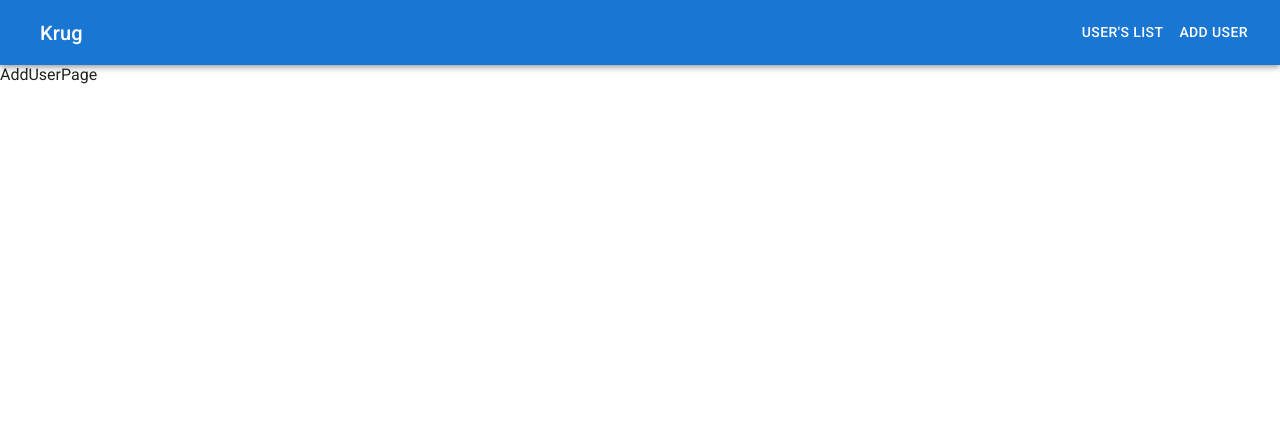
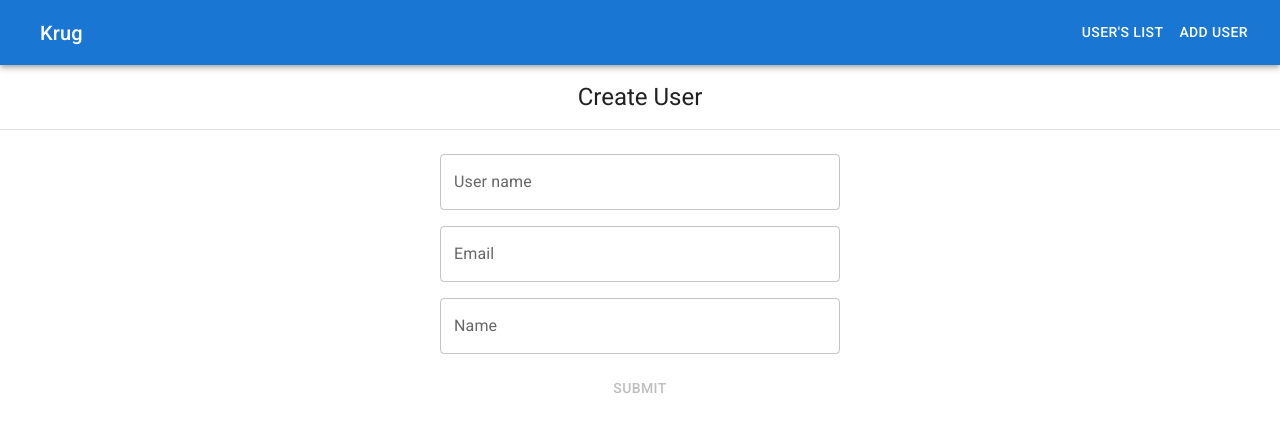
Before and after one commit to amberlynn364/react-ts-redux, a React (Vite) app: page /add-user in a window 1280 px wide. Shown: the top 432 px of the page. Built offline with nearby package versions, Linux system fonts and the light colour scheme.

Commit message:
feat: implement AddUserPage

```diff
--- a/src/pages/AddUserPage/AddUserPage.tsx
+++ b/src/pages/AddUserPage/AddUserPage.tsx
@@ -1,5 +1,7 @@
+import UsersForm from '../../components/UsersForm/UsersForm';
+
 const AddUserPage = () => {
-  return <div>AddUserPage</div>;
+  return <UsersForm />;
 };
 
 export default AddUserPage;
```
